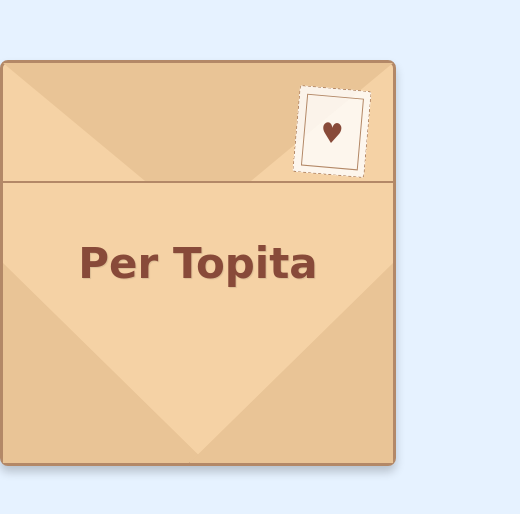
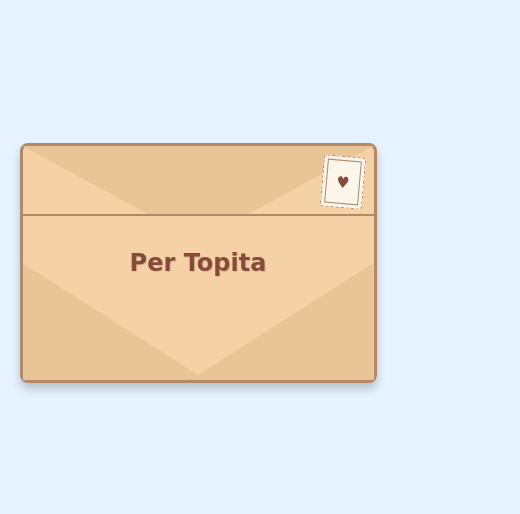
Before and after one commit to Lishmaz/HB-Card, a plain HTML site: page index.html in a window 390 px wide. Shown: the part 162-676 px from the top of the page, 520 px wide, since content can reach past the window. Drawn offline with Linux system fonts and the light colour scheme.

Commit message:
Update index.html

```diff
--- a/index.html
+++ b/index.html
@@ -22,6 +22,8 @@
             height: 400px;
             perspective: 1000px;
             cursor: pointer;
+            max-width: 90vw;
+            max-height: 60vh;
         }
 
         .envelope {
@@ -124,6 +126,9 @@
             transition: transform 1s ease, opacity 1s ease;
             z-index: -1;
             box-shadow: 0 4px 8px rgba(0, 0, 0, 0.1);
+            max-width: 90vw;
+            max-height: 85vh;
+            overflow-y: auto;
         }
 
         .letter-visible {
@@ -206,6 +211,69 @@
             align-items: center;
             font-size: 28px;
         }
+
+        /* Media queries per rendere il design responsive */
+        @media screen and (max-width: 768px) {
+            .container {
+                width: 90vw;
+                height: 60vw;
+                max-height: 50vh;
+            }
+
+            .envelope-text {
+                font-size: 28px;
+            }
+
+            .stamp {
+                width: 50px;
+                height: 60px;
+                top: 15px;
+                right: 15px;
+            }
+
+            .stamp-design {
+                width: 40px;
+                height: 50px;
+                font-size: 20px;
+            }
+
+            .letter {
+                padding: 25px;
+            }
+
+            .letter-content {
+                font-size: 18px;
+                line-height: 1.6;
+            }
+        }
+
+        @media screen and (max-width: 480px) {
+            .envelope-text {
+                font-size: 24px;
+            }
+
+            .stamp {
+                width: 40px;
+                height: 50px;
+                top: 10px;
+                right: 10px;
+            }
+
+            .stamp-design {
+                width: 32px;
+                height: 42px;
+                font-size: 16px;
+            }
+
+            .letter {
+                padding: 20px;
+            }
+
+            .letter-content {
+                font-size: 16px;
+                line-height: 1.5;
+            }
+        }
     </style>
 </head>
 <body>
@@ -272,13 +340,14 @@ PS. Non mi piace regalarti cose che non usi quindi spero che il regalo ti piacci
             // Passo 2: Mostra la freccia che indica che la lettera sta per uscire
             setTimeout(() => {
                 arrow.classList.add('arrow-visible');
-            }, 600);
+            }, 800);
 
             // Passo 3: Fai uscire la lettera
             setTimeout(() => {
                 letter.classList.add('letter-visible');
                 arrow.classList.remove('arrow-visible');
-            }, 1000);
+            }, 1700);
+
             // Passo 4: Nascondi la busta quando la lettera è completamente visibile
             setTimeout(() => {
                 envelope.classList.add('envelope-hidden');
```
